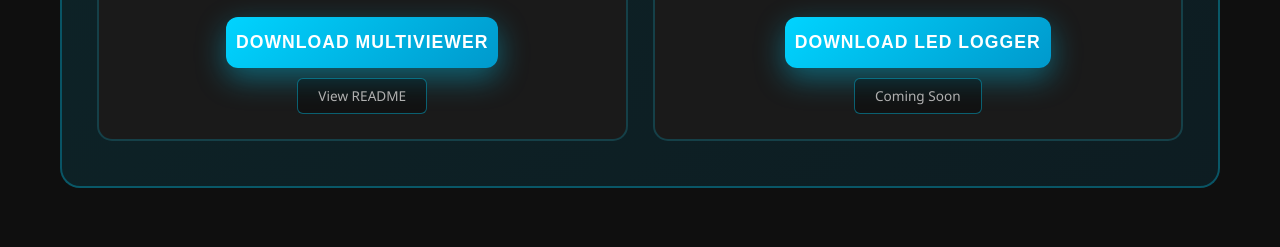
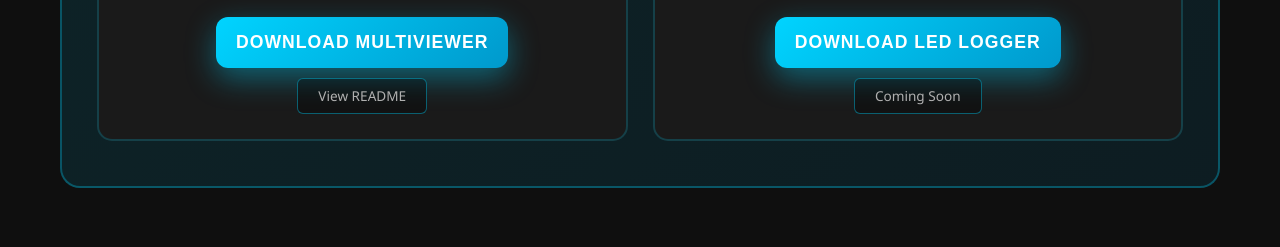
Before and after one commit to janreyntjens/multiviewer-website, a website: page public/index.html in a window 1280 px wide. Shown: the part 553-800 px from the top of the page. Drawn offline with Linux system fonts and the light colour scheme.

Commit message:
Make buttons slightly wider

```diff
--- a/public/style.css
+++ b/public/style.css
@@ -197,7 +197,7 @@ section h2 {
     background: linear-gradient(135deg, var(--primary-color), var(--secondary-color));
     color: white;
     border: none;
-    padding: 15px 10px;
+    padding: 15px 20px;
     font-size: 1.1rem;
     border-radius: 12px;
     cursor: pointer;
```
